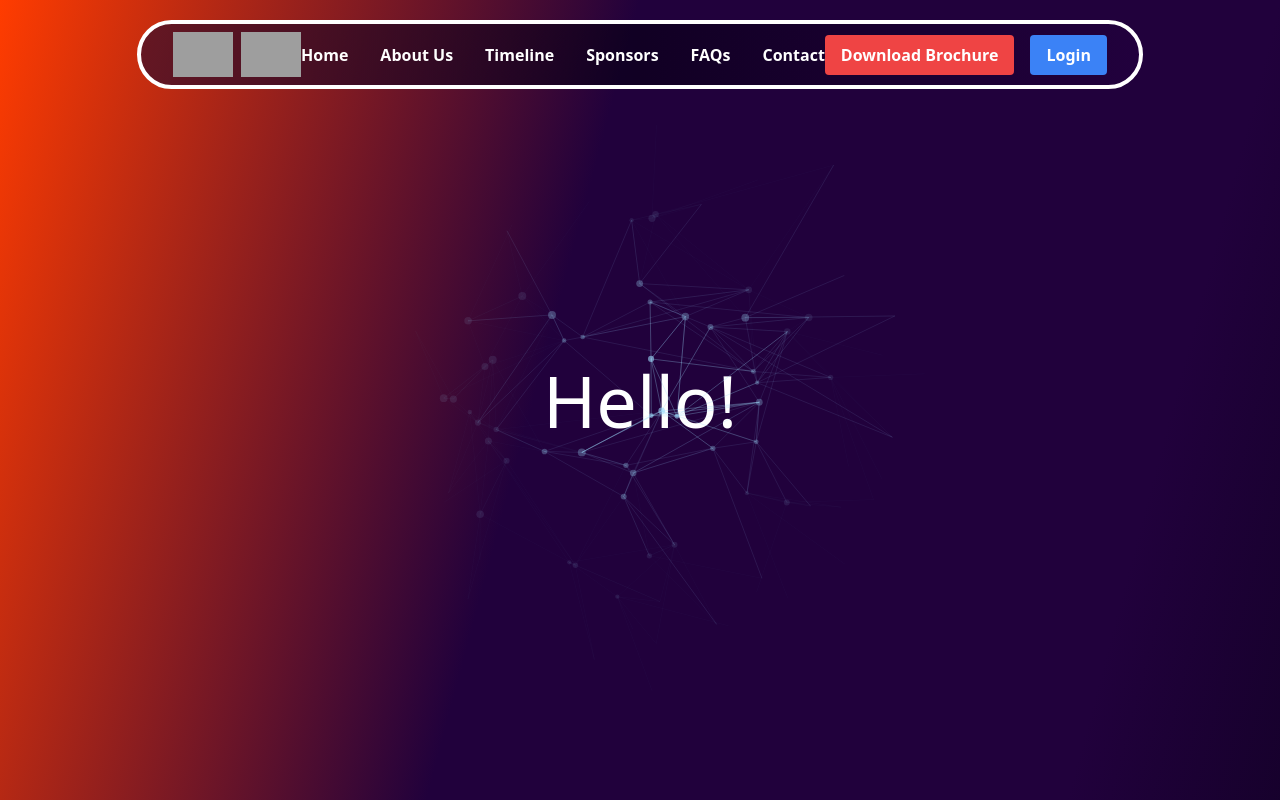
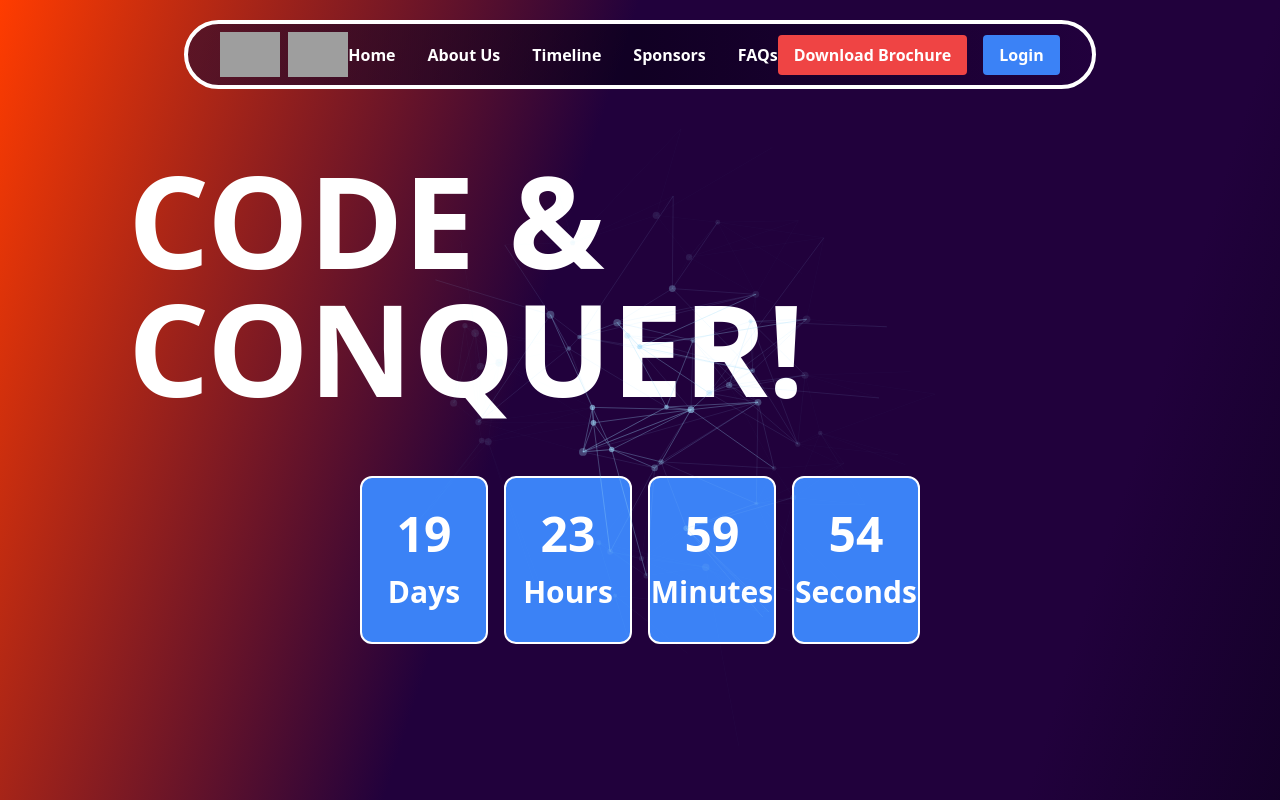
Before and after one commit to Codechef-VITC-Student-Chapter/code-and-conquer, a React (Vite) app: page / in a window 1280 px wide. Shown: the top 800 px of the page. Built offline with nearby package versions, Linux system fonts and the light colour scheme; grey boxes are pictures that could not be loaded.

Commit message:
added timer to homepage

```diff
--- a/src/App.jsx
+++ b/src/App.jsx
@@ -4,7 +4,6 @@ import AboutUs from './screens/AboutUs';
 import Sponsors from './screens/Sponsors';
 import Timeline from './screens/Timeline';
 import FAQs from './screens/FAQs';
-import Contact from './screens/Contact';
 
 function App() {
   return (
@@ -15,7 +14,6 @@ function App() {
       <Timeline />
       <Sponsors />
       <FAQs />
-      <Contact />
     </div>
   );
 }
--- a/src/components/NavBar.jsx
+++ b/src/components/NavBar.jsx
@@ -15,7 +15,6 @@ const NavBar = () => {
                 <Link to="timeline" spy={true} smooth={true} offset={-150} duration={500} className='font-semibold hover:underline duration-300 hover:duration-300 cursor-pointer'>Timeline</Link>
                 <Link to="sponsors" spy={true} smooth={true} offset={-150} duration={500} className='font-semibold hover:underline duration-300 hover:duration-300 cursor-pointer'>Sponsors</Link>
                 <Link to="faqs" spy={true} smooth={true} offset={-150} duration={500} className='font-semibold hover:underline duration-300 hover:duration-300 cursor-pointer'>FAQs</Link>
-                <Link to="contact" spy={true} smooth={true} offset={-150} duration={500} className='font-semibold hover:underline duration-300 hover:duration-300 cursor-pointer'>Contact</Link>
             </ul>
         </div>
         <div className='flex items-center gap-4'>
--- a/src/screens/Contact.jsx
+++ /dev/null
@@ -1,11 +0,0 @@
-import React from 'react'
-
-const Contact = () => {
-  return (
-    <div id="contact" className='text-white text-7xl h-[100vh]'>
-        Contact
-    </div>
-  )
-}
-
-export default Contact
--- a/src/screens/HomePage.jsx
+++ b/src/screens/HomePage.jsx
@@ -1,14 +1,61 @@
 import React from 'react';
 import BackgroundWrapper from '../components/BackgroundWrapper';
-import NavBar from '../components/NavBar';
-import AboutUs from './AboutUs';
-import Timeline from './Timeline';
+import { useState, useEffect } from 'react';
 
 function HomePage() {
+  const [timer, setTimer] = useState((20 * 24 * 60 * 60 * 1000));
+
+  useEffect(() => {
+    const interval = setInterval(() => {
+      setTimer((prevTimer) => prevTimer - 1000);
+    }, 1000);
+
+    return () => clearInterval(interval);
+  }, []);
+
+  const days = Math.floor(timer / (24 * 60 * 60 * 1000));
+  const hours = Math.floor((timer % (24 * 60 * 60 * 1000)) / (60 * 60 * 1000));
+  const minutes = Math.floor((timer % (60 * 60 * 1000)) / (60 * 1000));
+  const seconds = Math.floor((timer % (60 * 1000)) / 1000);
+
   return (
-    <div id="home" className="flex h-[100vh] flex-col items-center p-32 justify-center">
+    <div id="home" className="flex gap-16 font-bold text-white h-[100vh] flex-col items-center p-32 justify-center">
       <BackgroundWrapper />
-      <div className='text-7xl text-white '>Hello!</div>
+      <div className='text-9xl  font-extrabold '>CODE & CONQUER!</div>
+      <div className='flex gap-4'>
+        <div className='bg-blue-500 w-[10vw] gap-4 p-8 rounded-xl border-white border-2 flex flex-col items-center justify-center'>
+          <div className='text-5xl'>
+            {days}
+          </div>
+          <div className='text-3xl'>
+            Days
+          </div>
+        </div>
+        <div className='bg-blue-500 w-[10vw] gap-4 p-8 rounded-xl border-white border-2 flex flex-col items-center justify-center'>
+          <div className='text-5xl'>
+            {hours}
+          </div>
+          <div className='text-3xl'>
+            Hours
+          </div>
+        </div>
+        <div className='bg-blue-500 w-[10vw] gap-4 p-8 rounded-xl border-white border-2 flex flex-col items-center justify-center'>
+          <div className='text-5xl'>
+            {minutes}
+          </div>
+          <div className='text-3xl'>
+            Minutes
+          </div>
+        </div>
+        <div className='bg-blue-500 w-[10vw] gap-4 p-8 rounded-xl border-white border-2 flex flex-col items-center justify-center'>
+          <div className='text-5xl'>
+            {seconds}
+          </div>
+          <div className='text-3xl'>
+            Seconds
+          </div>
+        </div>
+      </div>
     </div>
   );
 }
```
